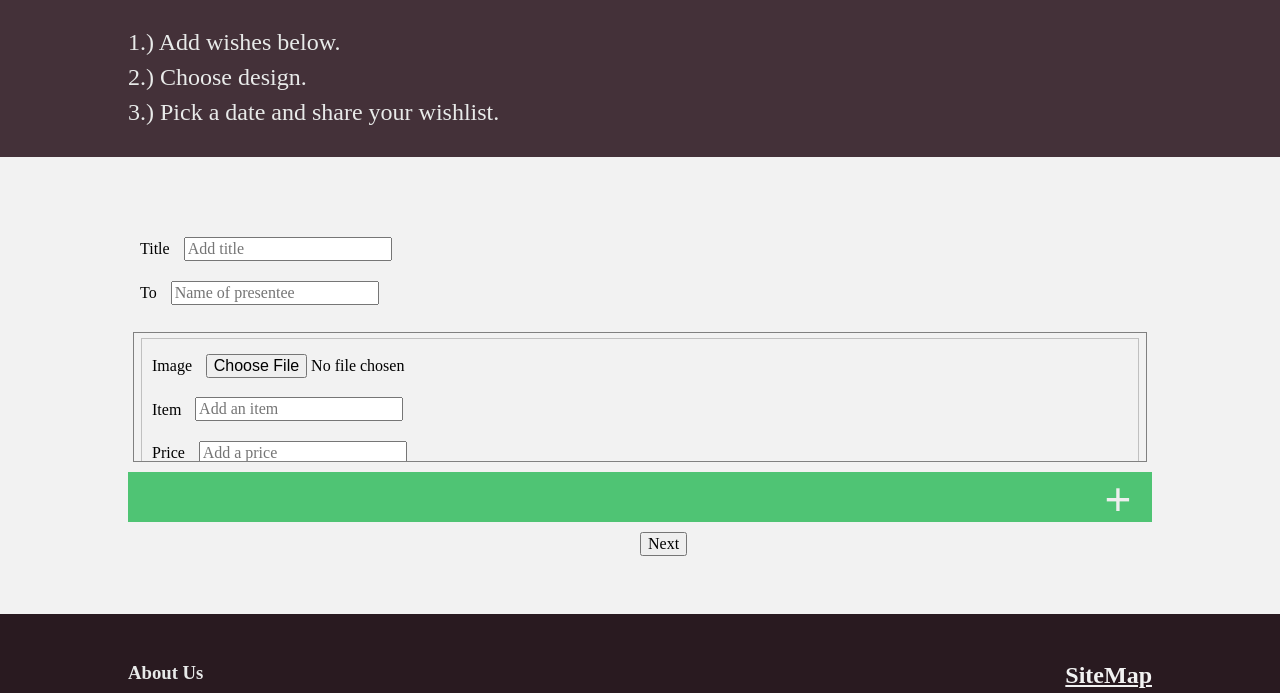
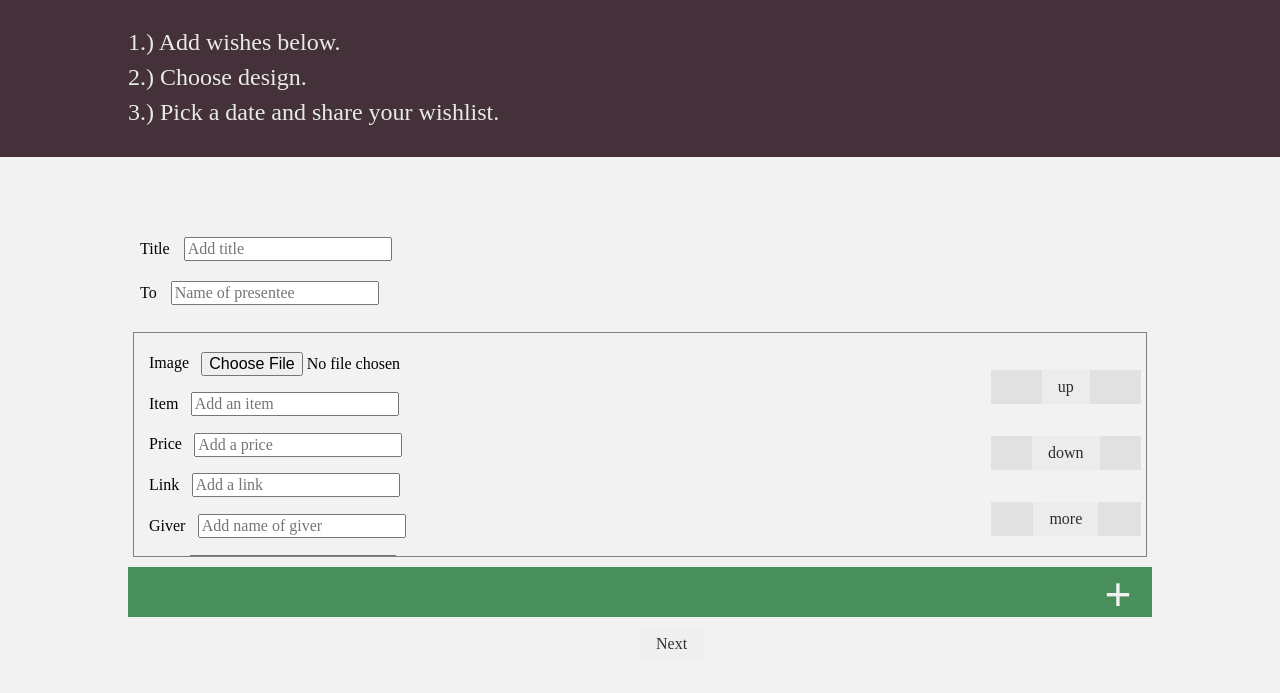
Before and after one commit to raupe/wunschlos, a plain HTML site: page client/index.html in a window 1280 px wide. Shown: the part 259-952 px from the top of the page. Drawn offline with nearby package versions, Linux system fonts and the light colour scheme.

Commit message:
re-structure action buttons

```diff
--- a/client/scripts/interface.js
+++ b/client/scripts/interface.js
@@ -2,15 +2,13 @@
 
 $("#wishlist").on('click', '.more', function(){
 
-  $(this).parent().css("height","auto");
-
+  $(this).parents('.wishlist_item').css('height', 'auto');
 });
 
 
 $("#wishlist").on('click', '.less', function(){
 
-  $(this).parent().css("height","130px");
-
+  $(this).parents('.wishlist_item').css('height', 225 );
 });
 
 
@@ -25,16 +23,16 @@ $("#add").click(function() {
 
 $("#wishlist").on('click', '.down', function(){
 
-  var item = $(this).parent();
+  var item = $(this).parents('.wishlist_item');
 
-   item.insertAfter(item.next());
+  item.insertAfter(item.next());
 
 });
 
 
 $("#wishlist").on('click', '.up', function(){
 
-  var item = $(this).parent();
+  var item = $(this).parents('.wishlist_item');
 
    item.insertBefore(item.prev());
 
--- a/client/style/design.css
+++ b/client/style/design.css
@@ -9,14 +9,15 @@
   width: 100%;
   height: 50px;
   margin: 1% 0;
-  background-color: #4fc474;
+  background-color: #488f5c;
 }
 .add-plus {
-  color: #eee;
+  color: #f2f2f2;
   font-weight: bold;
   font-size: 3rem;
   text-align: right;
   margin-right: 2%;
+  cursor: pointer;
 }
 
 .controls {
@@ -24,14 +25,58 @@
   height: 50px;
   margin: 1% auto;
 }
+.controls {
+  width: 0;
+  height: 50px;
+  margin: 1% auto;
+}
 
-.wishlist_item{
+.wishlist_item {
+  display: block;
+  overflow: hidden;
+  height: 225px;
+  padding: 5px;
+  margin: 5px;
+  border: 1px solid #808080;
+  cursor: move;
+}
+.fields {
+  width: 85%;
+  float: left;
+  margin: 0;
+  border: 0;
+}
+.item-actions {
+  width: 15%;
+  float: right;
+  text-align: center;
+}
+.item-action {
+  margin: 2rem 0;
+  background-color: #e1e1e1;
+}
 
-	display: block;
-	overflow:hidden;
-    height: 130px;
-    padding: 5px;
-    margin: 5px;
-	border: solid 1px grey;
-    cursor:move;
+button {
+  border: 0;
+  padding: 0.5rem 1rem;
+  opacity: 0.8;
+  -ms-filter: "progid:DXImageTransform.Microsoft.Alpha(Opacity=80)";
+  filter: alpha(opacity=80);
 }
+button:active {
+  opacity: 1;
+  -ms-filter: none;
+  filter: none;
+  outline: 0;
+  border: 0;
+}
+button:focus {
+  opacity: 1;
+  -ms-filter: none;
+  filter: none;
+  outline: 0;
+  border: 0;
+}
+.next-button {
+  background-color: #f00;
+}
```
